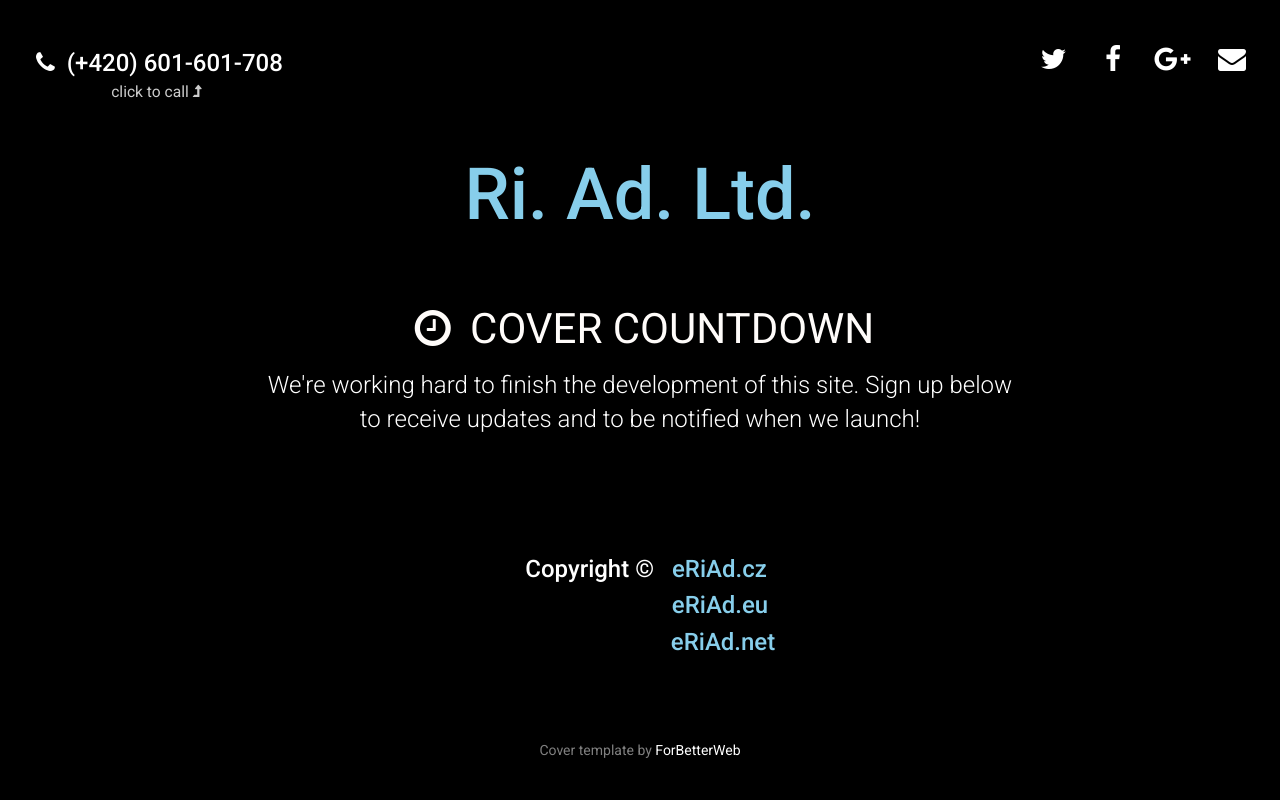
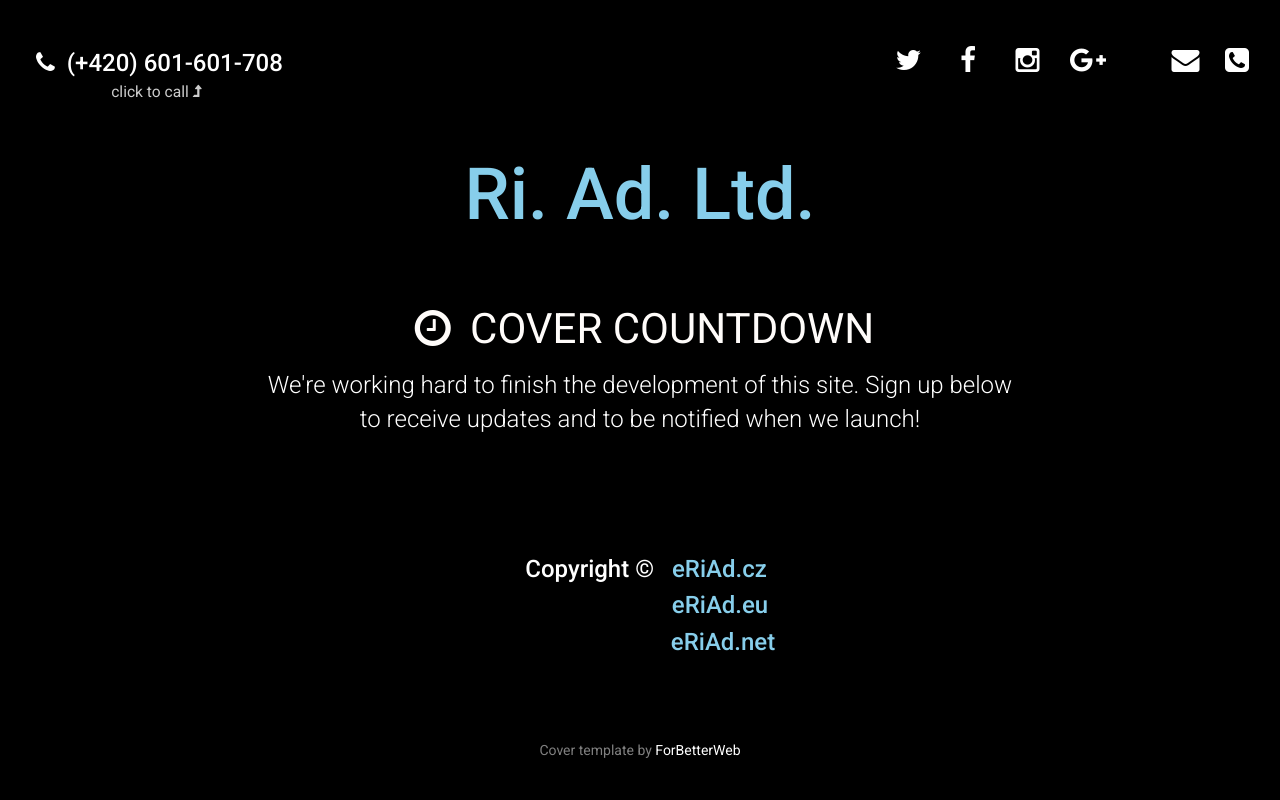
Before and after one commit to Ichajdek/eriad-cz, a plain HTML site: page index.html in a window 1280 px wide. Drawn offline with Linux system fonts and the light colour scheme.

Commit message:
Update index.html
Fixing icons descriptions

```diff
--- a/index.html
+++ b/index.html
@@ -42,10 +42,38 @@
                 <h3 class="masthead-brand"><i class="fa fa-phone fa-fw"><a href="tel:+420601601708"></i> (+420) 601-601-708<br><small>click to call <i class="fa fa-level-up"></i></small></a></h3>
                 <nav>
                     <ul class="nav masthead-nav">
-                        <li><a href="https://twitter.com/Ri.Ad.sro">      <i class="fa fa-twitter fa-fw"></i></a></li>
-                        <li><a href="https://www.facebook.com/Ri.Ad.sro"> <i class="fa fa-facebook fa-fw"></i></a></li>
-                        <li><a href="https://plus.google.com/+Ri.Ad.sro/"><i class="fa fa-google-plus fa-fw"></i></a></li>
-                        <li><a href="mailto:ri.ad_sro@outlook.com"><i class="fa fa-envelope fa-fw"></i></a></li>
+                        <li><a href="https://twitter.com/Ri.Ad.sro"
+                               data-toggle="tooltip"
+                               title="Share in Twitter"
+                               class="twitter"><i class="fa fa-twitter fa-fw"></i></a>
+                        </li>
+                        <li><a href="https://www.facebook.com/Ri.Ad.sro"
+                               data-toggle="tooltip"
+                               title="Share in Facebook"
+                               class="facebook"><i class="fa fa-facebook fa-fw"></i></a>
+                        </li>
+                        <li><a href="https://www.instagram.com//Ri.Ad.sro"
+                               data-toggle="tooltip" title="Share in Instagram"
+                               class="instagram"><i class="fa fa-instagram fa-fw"></i></a>
+                        </li>
+                        <li><a class="btn btn-dark m-3"
+                               href="https://plus.google.com/+Ri.Ad.sro"
+                               data-toggle="tooltip"
+                               title="Share in Google +"
+                               class="google-plus"><i class="fa fa-google-plus fa-fw"></i></a>
+                        <li></li><li></li>
+                        <li><a class="btn btn-dark m-3"
+                               href="mailto:ri.ad_sro@outlook.com"
+                               data-toggle="tooltip"
+                               title="Connect with Email"
+                               class="email"><i class="fa fa-envelope"></i></a>
+                        </li>
+                        <li><a class="btn btn-dark m-3"
+                               href="tel:+420601601708"
+                               data-toggle="tooltip"
+                               title="Connect with Skype"
+                               class="skype"><i class="fa fa-phone-square"></i></a><a href="tel:+420601601708"></i>
+                        </li>
                     </ul>
                 </nav>
             </div>
```
